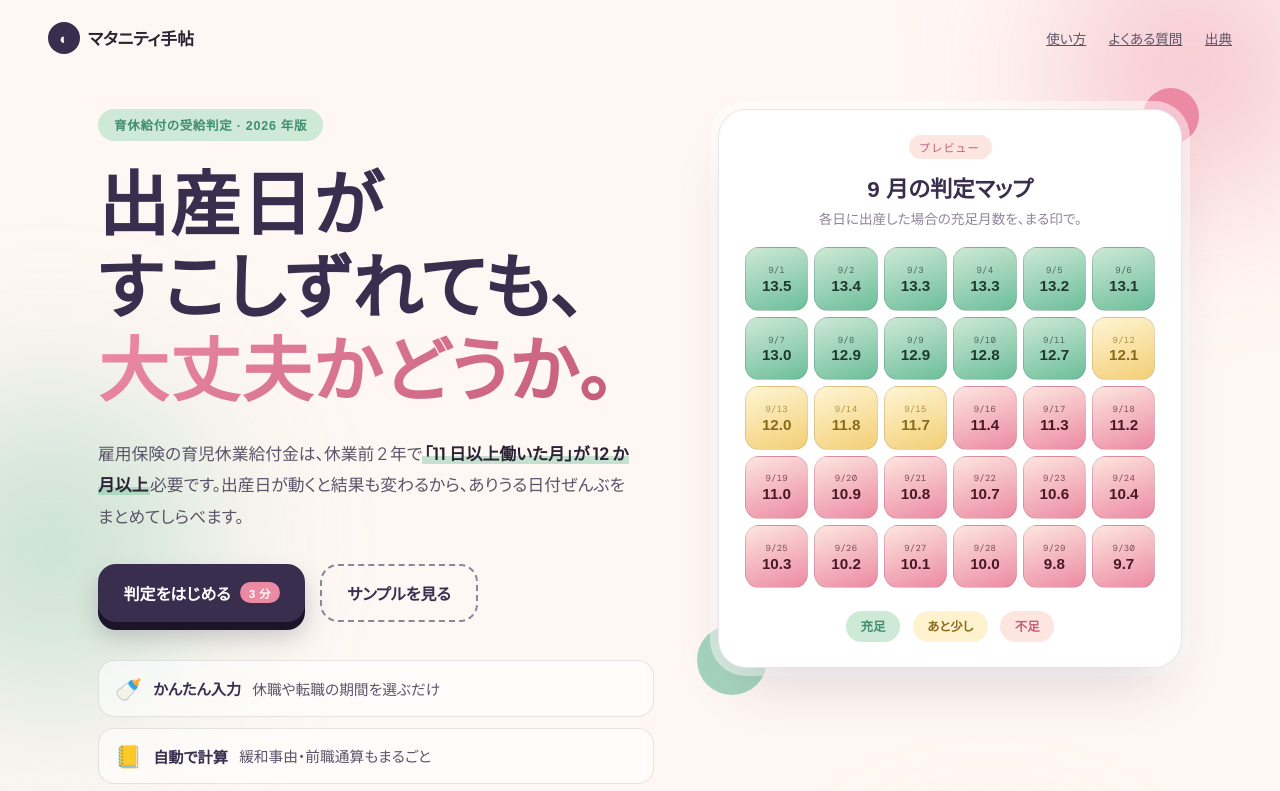
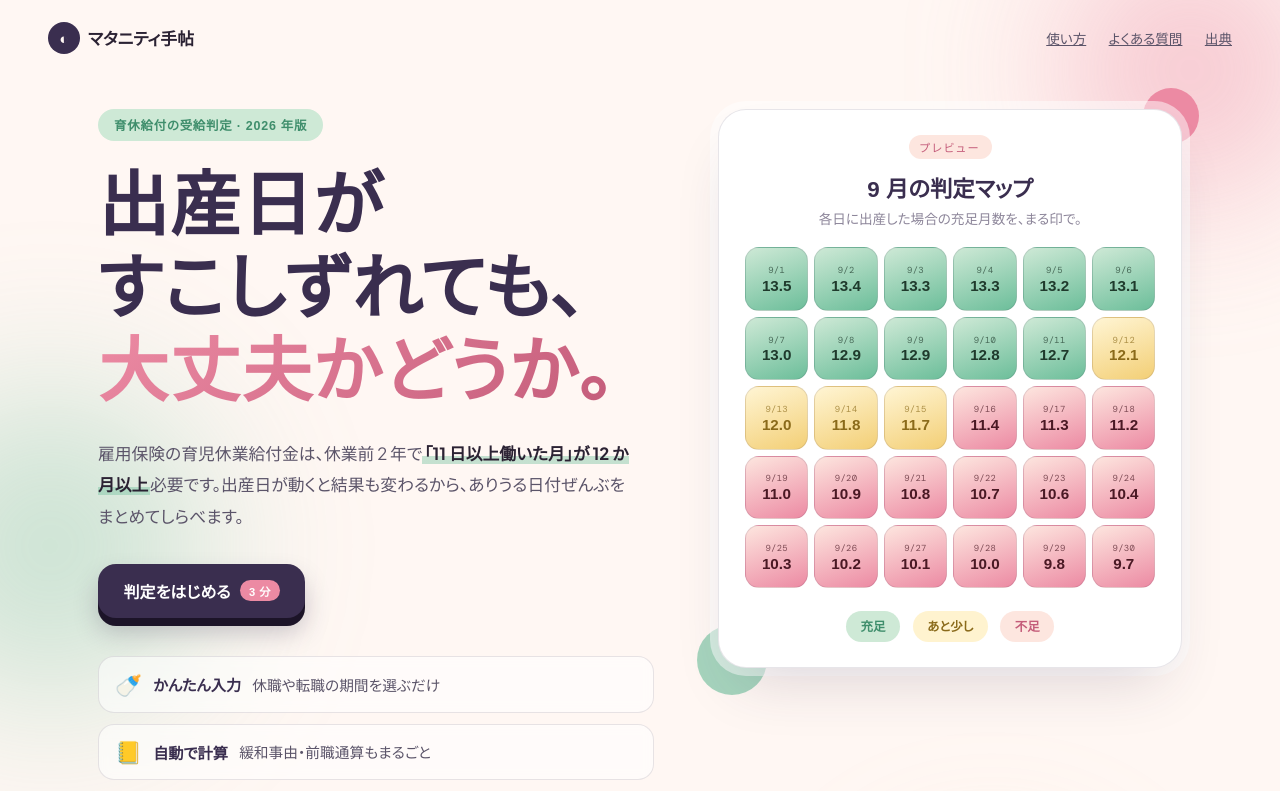
Before and after one commit to ikukyu-moraeru/ikukyu-moraeru.github.io, a React (Vite) app: page / in a window 1280 px wide. Shown: the top 791 px of the page. Built offline with nearby package versions, Linux system fonts and the light colour scheme; a web font is replaced by a local one.

Commit message:
ランディングの「サンプルを見る」ボタンを削除
- 入力上書きへの不安、既存のサンプルヒートマップで結果イメージは担保済み、
  実用上の必要性が薄いため。
- buildSampleInput 自体はテスト/開発用途として残す。

```diff
--- a/src/ui/Landing.tsx
+++ b/src/ui/Landing.tsx
@@ -47,12 +47,6 @@ export function Landing() {
             >
               <span>判定をはじめる</span>
               <span className="ht-btn__chip">3 分</span>
-            </button>
-            <button
-              className="ht-btn ht-btn--ghost"
-              onClick={() => dispatch({ type: 'GOTO_WIZARD' })}
-            >
-              サンプルを見る
             </button>
           </div>
 
```
